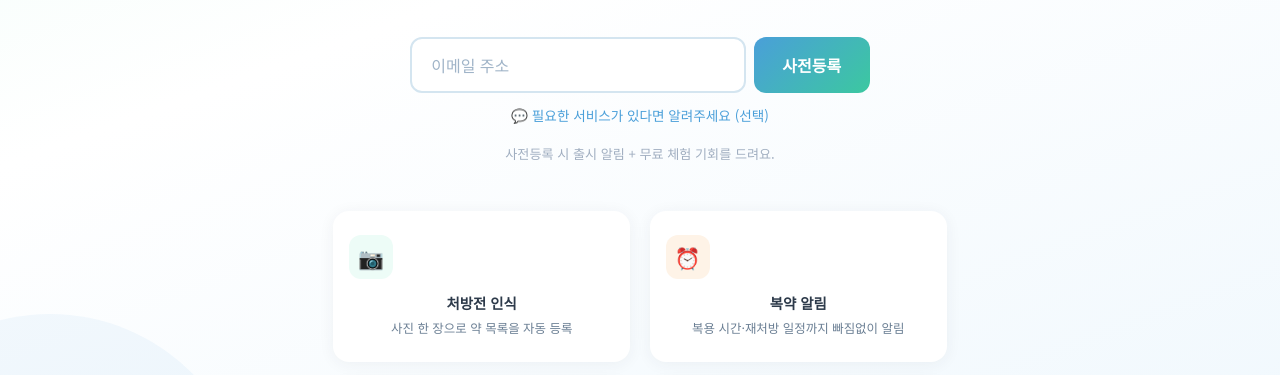
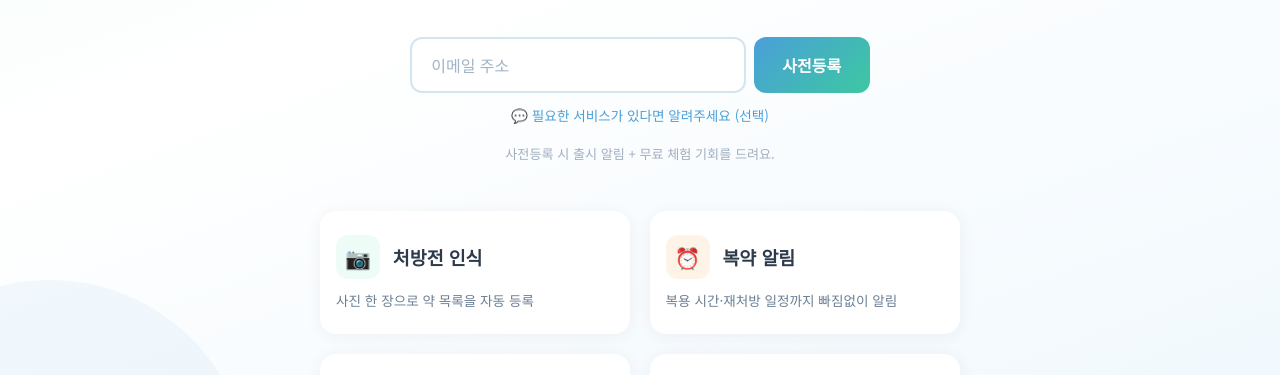
Before and after one commit to IraeYoon/yakmac-landing, a plain HTML site: page index.html in a window 1280 px wide. Shown: the part 408-783 px from the top of the page. Drawn offline with Linux system fonts and the light colour scheme.

Commit message:
기능 카드 가독성 개선 — 아이콘 옆 큰 제목, 설명 왼쪽 정렬 (이래님 피드백)
Co-Authored-By: Claude Fable 5 <noreply@anthropic.com>

```diff
--- a/index.html
+++ b/index.html
@@ -227,6 +227,13 @@
     box-shadow: 0 2px 16px rgba(45, 58, 74, 0.06);
   }
 
+  .feature-head {
+    display: flex;
+    align-items: center;
+    gap: 0.8rem;
+    margin-bottom: 0.7rem;
+  }
+
   .feature-icon {
     width: 44px; height: 44px;
     border-radius: 12px;
@@ -234,21 +241,22 @@
     align-items: center;
     justify-content: center;
     font-size: 1.3rem;
-    margin-bottom: 0.8rem;
+    flex-shrink: 0;
   }
 
   .feature h3 {
-    font-size: 0.9rem;
+    font-size: 1.15rem;
     font-weight: 700;
     color: #2D3A4A;
-    margin-bottom: 0.4rem;
+    text-align: left;
   }
 
   .feature p {
-    font-size: 0.78rem;
+    font-size: 0.85rem;
     color: #6b7f94;
     line-height: 1.5;
     word-break: keep-all;
+    text-align: left;
   }
 
   .f1 .feature-icon { background: #edfcf7; color: #3CC8A0; }
@@ -317,23 +325,31 @@
 
     <div class="features">
       <div class="feature f1">
+        <div class="feature-head">
           <div class="feature-icon">📷</div>
           <h3>처방전 인식</h3>
+        </div>
         <p>사진 한 장으로 약 목록을 자동 등록</p>
       </div>
       <div class="feature f2">
+        <div class="feature-head">
           <div class="feature-icon">⏰</div>
           <h3>복약 알림</h3>
+        </div>
         <p>복용 시간·재처방 일정까지 빠짐없이 알림</p>
       </div>
       <div class="feature f3">
+        <div class="feature-head">
           <div class="feature-icon">💊</div>
           <h3>다제약물 관리</h3>
+        </div>
         <p>여러 약의 상호작용을 체크하고 위험을 알림</p>
       </div>
       <div class="feature f4">
+        <div class="feature-head">
           <div class="feature-icon">✅</div>
           <h3>영양제 상호작용 체크</h3>
+        </div>
         <p>내 약과 상호작용 보고가 적은 영양제를 골라서 추천</p>
       </div>
     </div>
```
Lines whose indentation alone changed are shown as unchanged.
